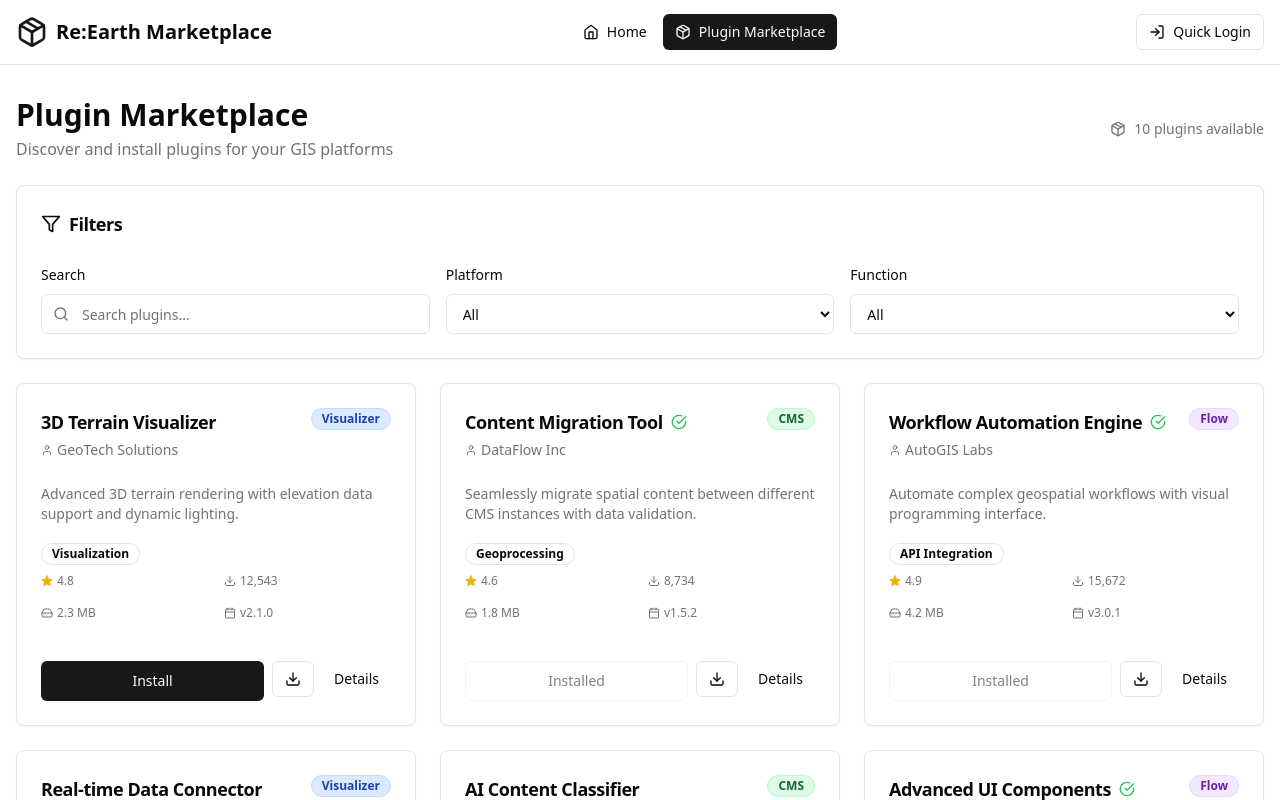
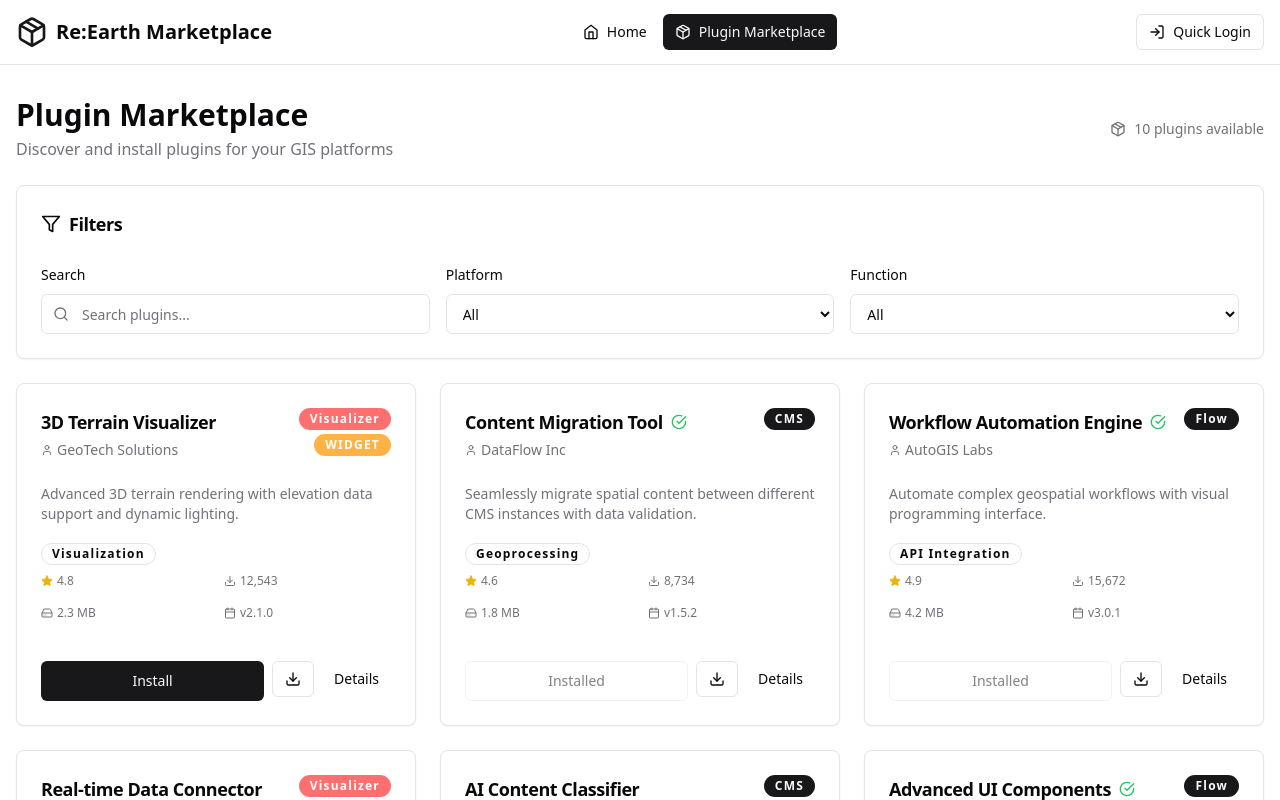
Before and after one commit to xtymac/reearth-ia-marketplace-demo, a React (Create React App) app: page / in a window 1280 px wide. Both pictures are taken after a click on the button "Plugin Marketplace". Shown: the top 800 px of the page. Built offline with nearby package versions, Linux system fonts and the light colour scheme.

Commit message:
Added secondary tags for Visualizer.

```diff
--- a/src/components/pages/MarketplacePage.jsx
+++ b/src/components/pages/MarketplacePage.jsx
@@ -178,9 +178,19 @@ const MarketplacePage = () => {
                     <span>{plugin.author}</span>
                   </CardDescription>
                 </div>
-                <Badge className={getPlatformColor(plugin.platform)}>
-                  {plugin.platform}
-                </Badge>
+                <div className="flex flex-col items-end space-y-1">
+                  <Badge variant={plugin.platform === 'Visualizer' ? 'visualizer' : 'default'}>
+                    {plugin.platform}
+                  </Badge>
+                  {plugin.platform === 'Visualizer' && plugin.pluginType && (
+                    <Badge
+                      variant={plugin.pluginType.toLowerCase()}
+                      className="mt-1 ml-2"
+                    >
+                      {plugin.pluginType}
+                    </Badge>
+                  )}
+                </div>
               </div>
             </CardHeader>
 
--- a/src/components/ui/badge.jsx
+++ b/src/components/ui/badge.jsx
@@ -6,14 +6,18 @@ const badgeVariants = {
   secondary: "border-transparent bg-secondary text-secondary-foreground hover:bg-secondary/80",
   destructive: "border-transparent bg-destructive text-destructive-foreground hover:bg-destructive/80",
   outline: "text-foreground",
+  widget: "bg-[#FFB347] text-white border-transparent", // orange/amber
+  storyblock: "bg-[#6FCF97] text-white border-transparent", // green
+  infoboxblock: "bg-[#4FA3FF] text-white border-transparent", // blue
+  visualizer: "bg-[#FF6F6F] text-white border-transparent", // visualizer red
 };
 
 function Badge({ className, variant = "default", ...props }) {
   return (
     <div
       className={cn(
-        "inline-flex items-center rounded-full border px-2.5 py-0.5 text-xs font-semibold transition-colors focus:outline-none focus:ring-2 focus:ring-ring focus:ring-offset-2",
-        badgeVariants[variant],
+        "inline-flex items-center rounded-full border px-2.5 py-0.5 text-xs font-bold tracking-widest transition-colors focus:outline-none focus:ring-2 focus:ring-ring focus:ring-offset-2",
+        badgeVariants[variant] || badgeVariants.default,
         className
       )}
       {...props}
--- a/src/data/mockPlugins.js
+++ b/src/data/mockPlugins.js
@@ -4,6 +4,7 @@ export const mockPlugins = [
     name: "3D Terrain Visualizer",
     platform: "Visualizer",
     function: "Visualization",
+    pluginType: "WIDGET",
     description: "Advanced 3D terrain rendering with elevation data support and dynamic lighting.",
     version: "2.1.0",
     author: "GeoTech Solutions",
@@ -49,6 +50,7 @@ export const mockPlugins = [
     name: "Real-time Data Connector",
     platform: "Visualizer",
     function: "API Integration",
+    pluginType: "STORYBLOCK",
     description: "Connect to real-time data streams for live visualization updates.",
     version: "1.3.4",
     author: "StreamGIS",
@@ -94,6 +96,7 @@ export const mockPlugins = [
     name: "Spatial Analysis Toolkit",
     platform: "Visualizer",
     function: "Geoprocessing",
+    pluginType: "INFOBOXBLOCK",
     description: "Comprehensive spatial analysis tools with buffer, overlay, and proximity operations.",
     version: "2.5.1",
     author: "SpatialPro",
@@ -139,6 +142,7 @@ export const mockPlugins = [
     name: "Heat Map Generator",
     platform: "Visualizer",
     function: "Visualization",
+    pluginType: "WIDGET",
     description: "Generate beautiful heat maps with customizable color schemes and interpolation methods.",
     version: "1.6.0",
     author: "HeatViz",
```
Also changed, not shown: 7 other files (tests, documents, lock files or other folders).
